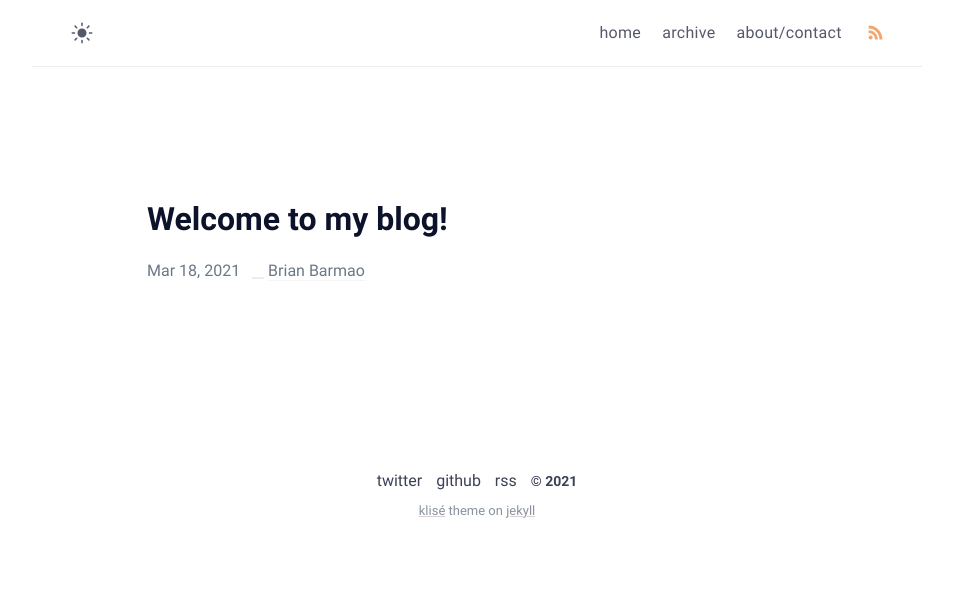
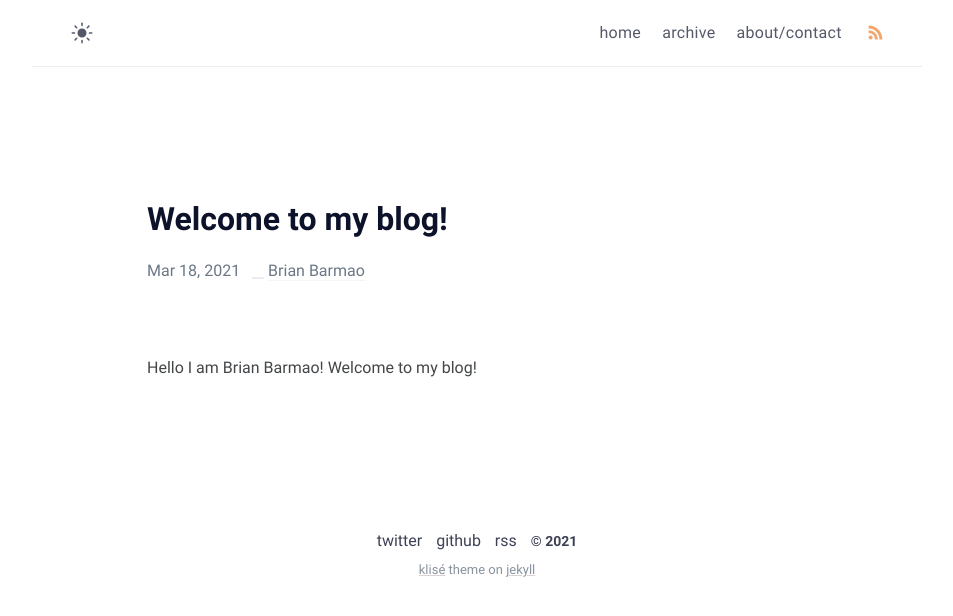
Before and after one commit to barmao/barmao.github.io, a Jekyll site: the page built from _posts/welcome-to-jekyll/2021-03-18-welcome-to-my-blog.md, in a window 1280 px wide. Shown: the top 616 px of the page, without its empty margins (163-1116 px from the left). Built offline with Jekyll 4.4.1, drawn with Linux system fonts in a browser that asks for light colours.

Commit message:
update blog test

```diff
--- a/_posts/welcome-to-jekyll/2021-03-18-welcome-to-my-blog.md
+++ b/_posts/welcome-to-jekyll/2021-03-18-welcome-to-my-blog.md
@@ -4,3 +4,4 @@ title:  "Welcome to my blog!"
 date:   2021-03-18 23:29:20 +0700
 categories: blog update
 ---
+Hello I am Brian Barmao! Welcome to my blog!
```
